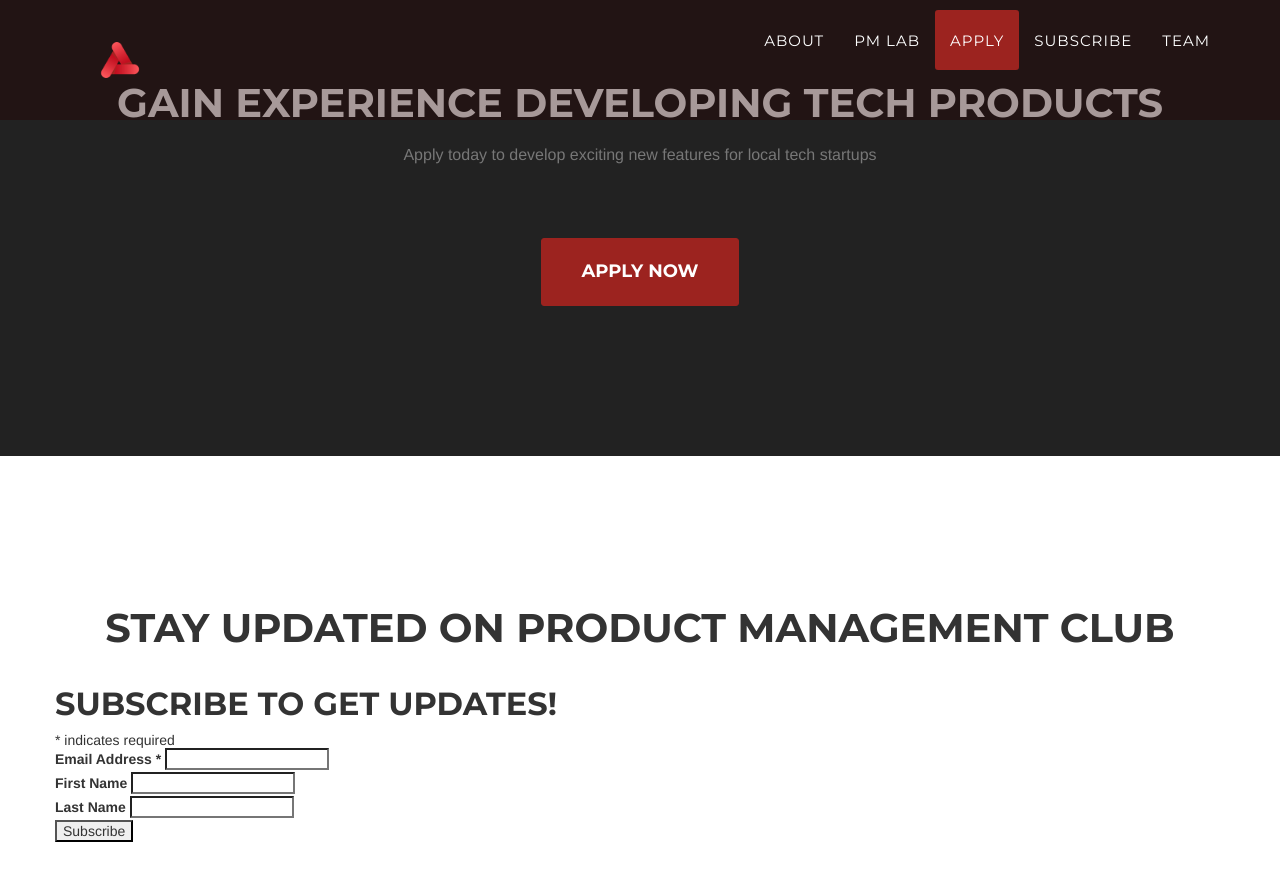
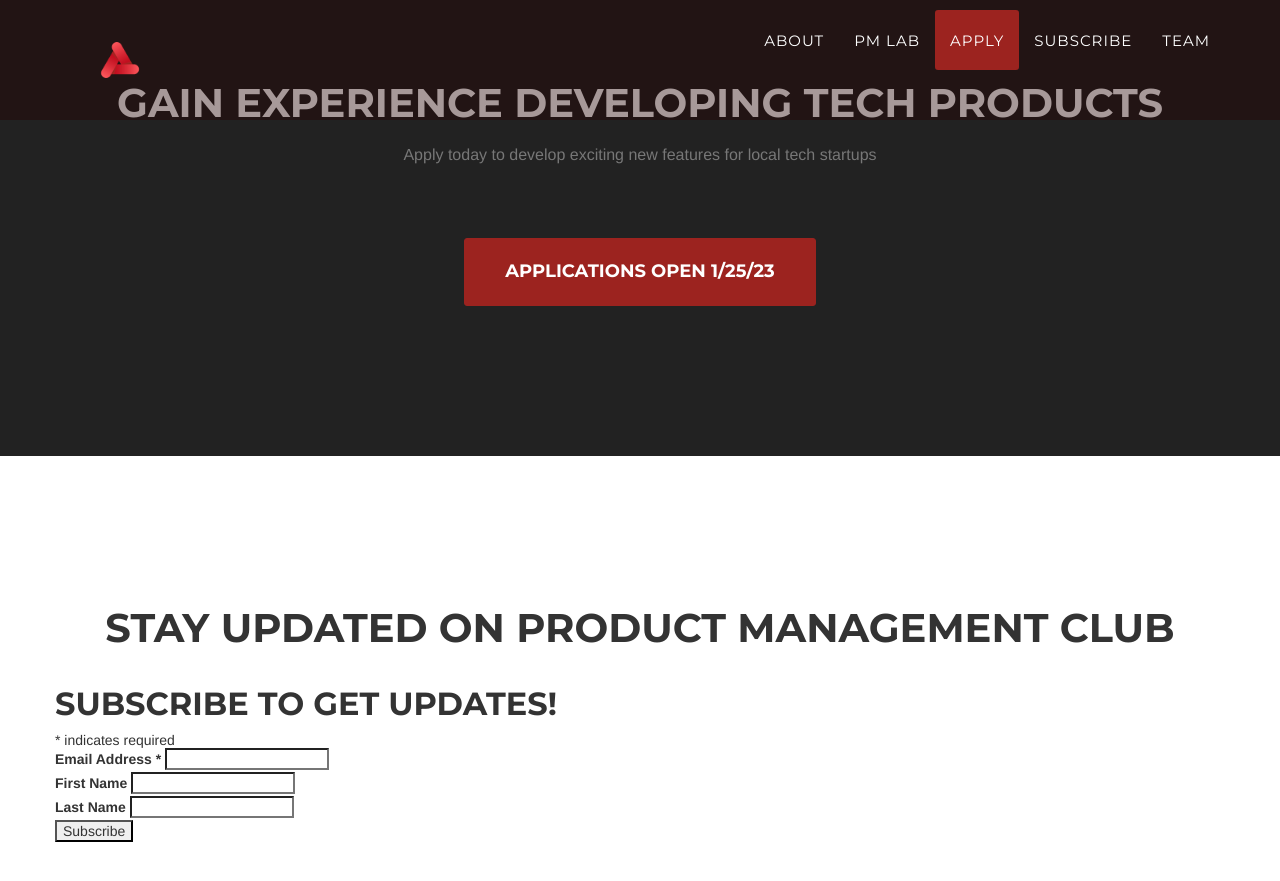
Before and after one commit to unc-pmclub/main-website, a Jekyll site: the page built from index.html, in a window 1280 px wide and 900 px high, scrolled down 4419 px. Shown: the top 881 px of the window. Built offline with Jekyll 4.4.1, drawn with Linux system fonts in a browser that asks for light colours; some web fonts are replaced; comment, search, counter and statistics services are not loaded.

Commit message:
Temp rmd app link + changed bttn txt

```diff
--- a/_includes/join.html
+++ b/_includes/join.html
@@ -11,12 +11,7 @@
       </div>
     </div>
     <div class="row">
-      <a
-        href="https://forms.gle/pJzWV6M9PQMfHyaV7"
-        target="blank"
-        class="btn btn-xl"
-        >Apply Now</a
-      >
+      <a target="blank" class="btn btn-xl">Applications Open 1/25/23</a>
       <!-- Begin Mailchimp Signup Form -->
       <!-- Begin Mailing list subscription
 <link href="//cdn-images.mailchimp.com/embedcode/classic-10_7.css" rel="stylesheet" type="text/css">
```
